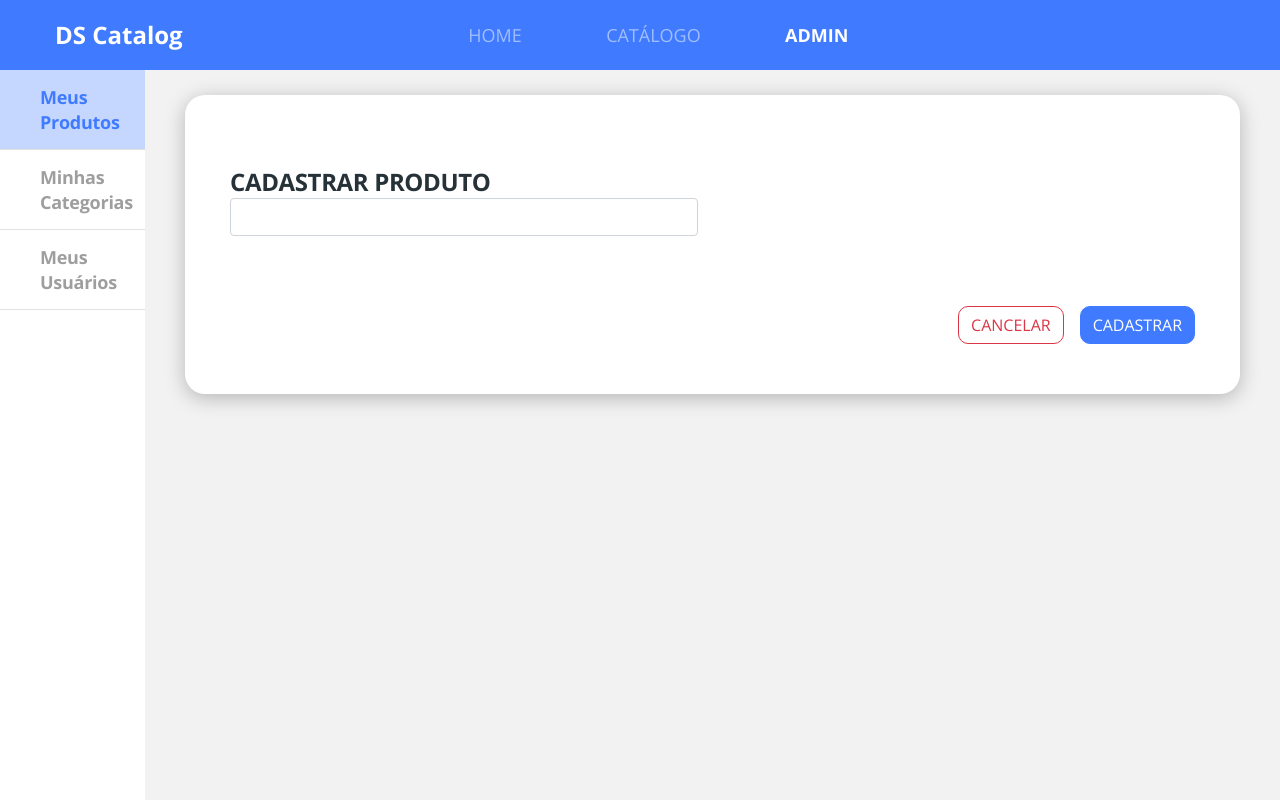
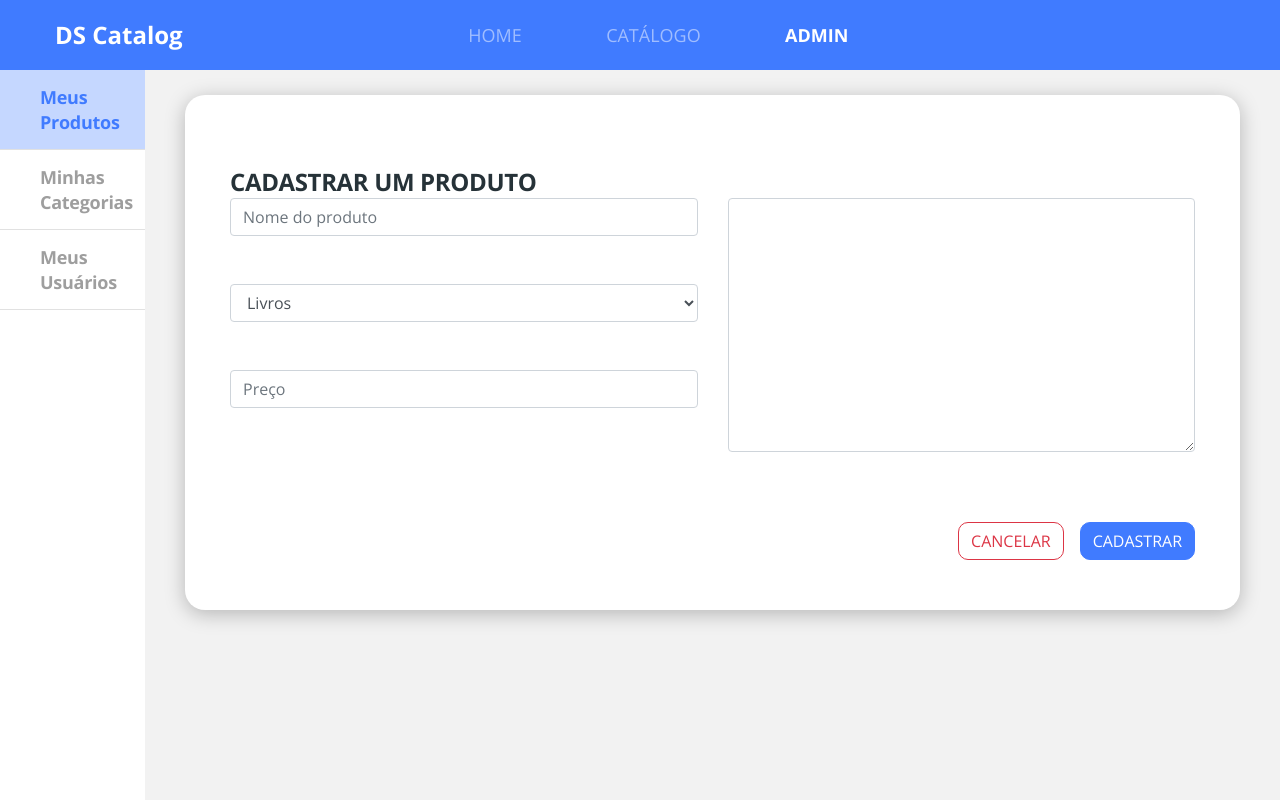
Before and after one commit to caue41/dscatalog-bootcamp-devsuperior, a React (Create React App) app in the folder front-web/: page /admin/products/create in a window 1280 px wide. Built offline with nearby package versions, Linux system fonts and the light colour scheme.

Commit message:
Admin post product

```diff
--- a/front-web/src/pages/Admin/components/Products/Form/index.tsx
+++ b/front-web/src/pages/Admin/components/Products/Form/index.tsx
@@ -1,16 +1,87 @@
-import React from 'react';
+import { makeRequest } from 'core/utils/request';
+import React, { useState } from 'react';
 import BaseForm from '../../BaseForm';
 import './styles.scss';
 
+type FormState = {
+    name: string;
+    price: string;
+    category: string;
+    description: string;
+}
+
 const Form = () => {
+    const [formData, setFormData] = useState<FormState>({
+        name: '',
+        price: '',
+        category: '',
+        description: ''
+    });
+
+    const handleOnChange = (event: React.ChangeEvent<HTMLInputElement | HTMLSelectElement | HTMLTextAreaElement>) => {
+        const name = event.target.name;
+        const value = event.target.value;
+        setFormData(data => ({...data, [name]: value}));
+    }
+
+    const handleSubmit = (event: React.FormEvent<HTMLFormElement>) => {
+        event.preventDefault();
+        const payload = {
+            ...formData,
+            imgUrl: 'https://encrypted-tbn0.gstatic.com/images?q=tbn:ANd9GcTq5jQdV8zp8LFg4-cllgFNPcSZJ2Bvtb8Byw&usqp=CAU',
+            categories: [{ id: formData.category }]
+        }
+
+        makeRequest({ url: '/products', method: 'POST', data: payload }).then(() => {
+            setFormData({ name: '', category: '', price: '', description: ''});
+        });
+    }
+
     return (
-        <BaseForm title="CADASTRAR PRODUTO">
-            <div className="row">
-                <div className="col-6">
-                    <input type="text" className="form-control" />
+        <form onSubmit={handleSubmit}>
+            <BaseForm title="cadastrar um produto">
+                <div className="row">
+                    <div className="col-6">
+                        <input
+                            value={formData.name}
+                            name="name"
+                            type="text"
+                            className="form-control mb-5"
+                            onChange={handleOnChange}
+                            placeholder="Nome do produto"
+                        />
+                        <select
+                            value={formData.category}
+                            name="category"
+                            className="form-control mb-5"
+                            onChange={handleOnChange}
+                        >
+                            <option value="1">Livros</option>
+                            <option value="3">Computadores</option>
+                            <option value="2">Eletrônicos</option>
+                        </select>
+                        <input
+                            value={formData.price}
+                            name="price"
+                            type="text"
+                            className="form-control"
+                            onChange={handleOnChange}
+                            placeholder="Preço"
+                        />
+                    </div>
+                    <div className="col-6">
+                        <textarea
+                            name="description"
+                            value={formData.description}
+                            onChange={handleOnChange}
+                            className="form-control"
+                            cols={30}
+                            rows={10}
+                        />
+                    </div>
                 </div>
-            </div>
-        </BaseForm>
+            </BaseForm>
+        </form>
     );
 }
 
```
